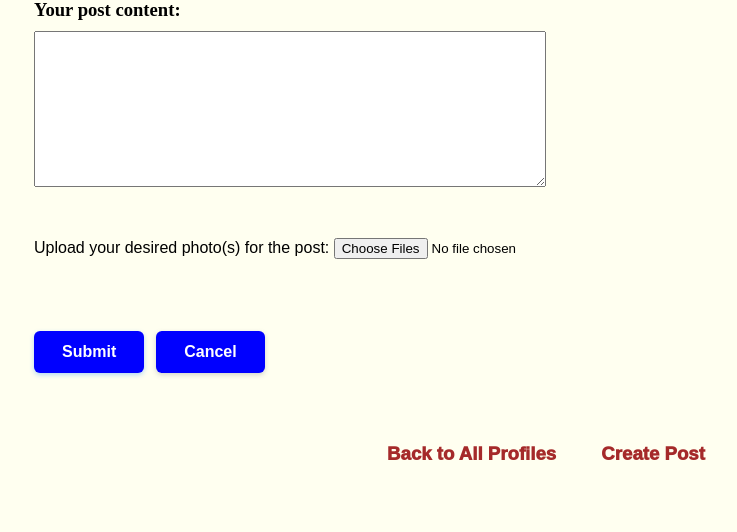
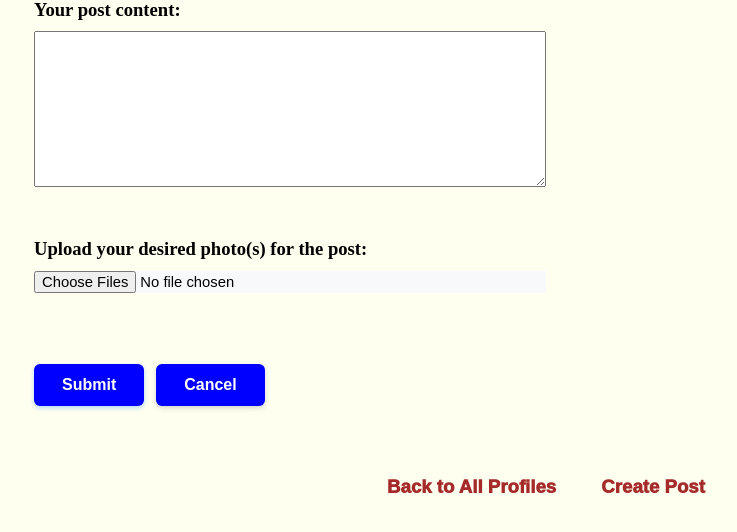
Before and after one commit to Harrydmyh/cs412, a Django app: page /mini_insta/profile/1/create_post in a window 1280 px wide. Shown: the part 186-718 px from the top of the page, without its empty margins (94-831 px from the left). Run offline with Django 5.2, Linux system fonts and the light colour scheme; data comes from the database, SQL or seed files in the repository.

Commit message:
Fixed styling for the website

```diff
--- a/mini_insta/templates/mini_insta/create_post_form.html
+++ b/mini_insta/templates/mini_insta/create_post_form.html
@@ -11,11 +11,13 @@
         {% csrf_token %}
         <div id="post-field">
             {{ form.as_p }}
-            <label for="image_files">Upload your desired photo(s) for the post:</label>
-            <input type="file" name="image_files" id="image_files" multiple accept="image/*">
+            <div class="file-upload-container">
+                <label for="image_files">Upload your desired photo(s) for the post:</label>
+                <input type="file" name="image_files" id="image_files" multiple accept="image/*">
+            </div>
         </div>
 
-        <div id="post-submit">
+        <div class="submit">
             <input type="submit" name="submit" value="Submit">
             <a href="{% url 'show_profile' profile.pk %}">
                 <input type="button" name="cancel" value="Cancel">
--- a/mini_insta/templates/mini_insta/delete_post_form.html
+++ b/mini_insta/templates/mini_insta/delete_post_form.html
@@ -2,10 +2,12 @@
 {% extends 'mini_insta/base.html' %}
 
 {% block content %}
+<main>
     <h1>Delete your post</h1>
     <h3>Are you sure you want to delete this post?</h3>
 
     <!-- form to submit the delete request -->
+    <div class="submit">
         <form method="POST">
             {% csrf_token %}
             <input type="submit" value="Delete">
@@ -16,5 +18,7 @@
             {% csrf_token %}
             <input type="submit" value="Cancel">
         </form>
+    </div>
+</main>
 
 {% endblock %}
--- a/mini_insta/templates/mini_insta/update_post_form.html
+++ b/mini_insta/templates/mini_insta/update_post_form.html
@@ -13,7 +13,7 @@
             {{ form.as_p }}
         </div>
 
-        <div id="post-submit">
+        <div class="submit">
             <input type="submit" name="submit" value="Update">
             <a href="{% url 'show_post' post.pk %}">
                 <input type="button" name="cancel" value="Cancel">
--- a/mini_insta/templates/mini_insta/update_profile_form.html
+++ b/mini_insta/templates/mini_insta/update_profile_form.html
@@ -13,7 +13,7 @@
             {{ form.as_p }}
         </div>
 
-        <div id="post-submit">
+        <div class="submit">
             <input type="submit" name="submit" value="Update">
             <a href="{% url 'show_profile' profile.pk %}">
                 <input type="button" name="cancel" value="Cancel">
--- a/static/mini_insta_styles.css
+++ b/static/mini_insta_styles.css
@@ -181,6 +181,10 @@ main h1 {
     text-align: left;
 }
 
+#text button{
+    text-align: left;
+}
+
 #post-grid-container-detail h3 {
     font-family: 'Playfair Display', serif;
     font-size: calc(2px + 1.5vw);
@@ -216,19 +220,37 @@ form p label {
     font-weight: 600;
 }
 
+.file-upload-container {
+    display: flex;
+    flex-direction: column;
+    margin-bottom: 20px;
+  }
+
+.file-upload-container label {
+    display: block;
+    margin-bottom: 1%;
+    font-family: 'Playfair Display', serif;
+    font-size: calc(2px + 1.3vw);
+    font-weight: 600;
+}
+
+.file-upload-container input[type="file"] {
+    font-size: calc(2px + 1vw);
+    background-color: #f8f9fa;
+}
+
 #post-field input, #post-field  textarea {
     width: 50%;
     margin-bottom: 5%;
 }
 
-/* Button container */
-#post-submit {
+.submit {
     display: flex;
     gap: 12px;
     margin-top: 20px;
 }
 
-#post-submit input {
+.submit input {
     padding: 12px 28px;
     border: none;
     border-radius: 6px;
@@ -238,23 +260,23 @@ cursor: pointer;
     transition: all 0.3s ease;
 }
 
-#post-submit input[type="submit"] {
+.submit input[type="submit"] {
     background-color: blue;
     color: white;
     box-shadow: 0 2px 5px rgba(0, 123, 255, 0.3);
 }
 
-#post-submit input[type="submit"]:hover {
+.submit input[type="submit"]:hover {
     background-color: #0056b3;
 }
 
-#post-submit input[type="button"] {
+.submit input[type="button"] {
     background-color: blue;
     color: white;
     box-shadow: 0 2px 5px rgba(108, 117, 125, 0.3);
 }
 
-#post-submit input[type="button"]:hover {
+.submit input[type="button"]:hover {
     background-color: #0056b3;
 }
 
```
Also changed, not shown: mini_insta/templates/mini_insta/show_post.html (+8 -6 lines), mini_insta/templates/mini_insta/show_profile.html (+5 -3 lines). Lines whose indentation alone changed are shown as unchanged.
